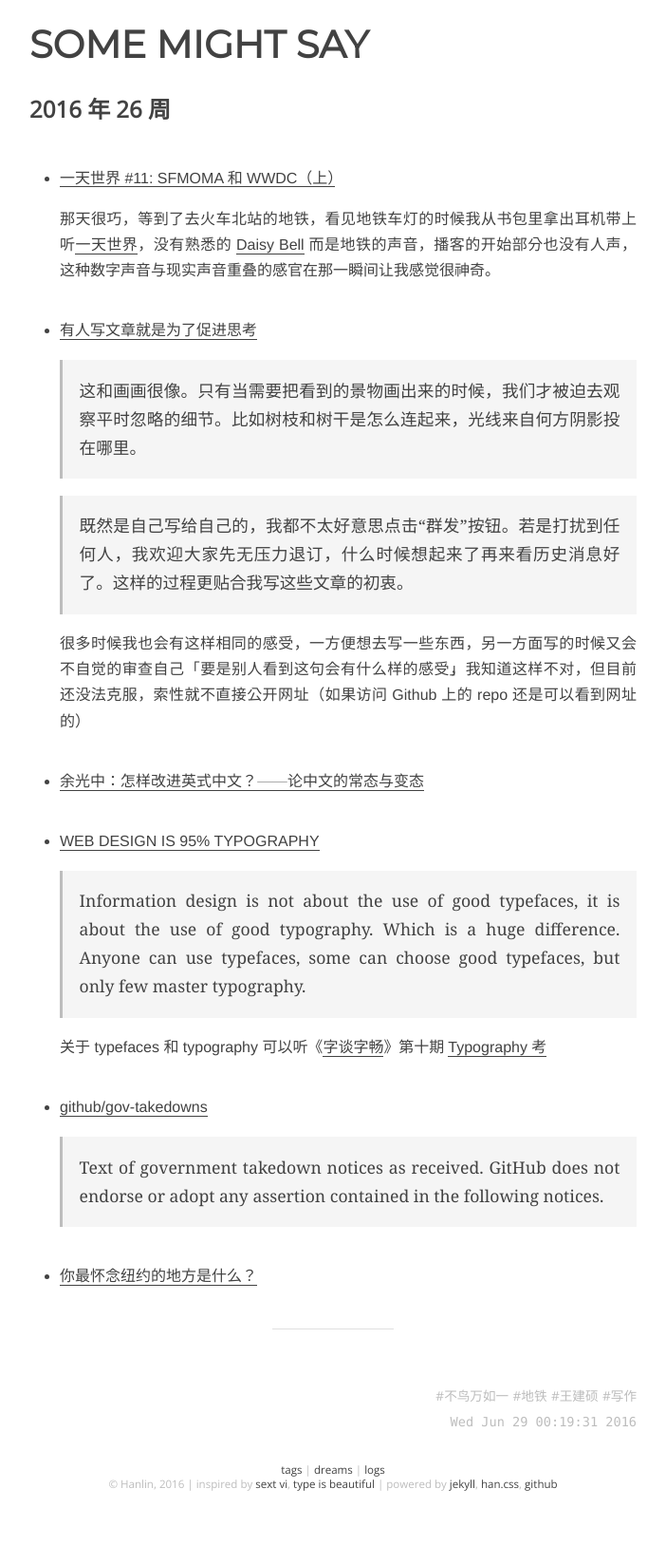
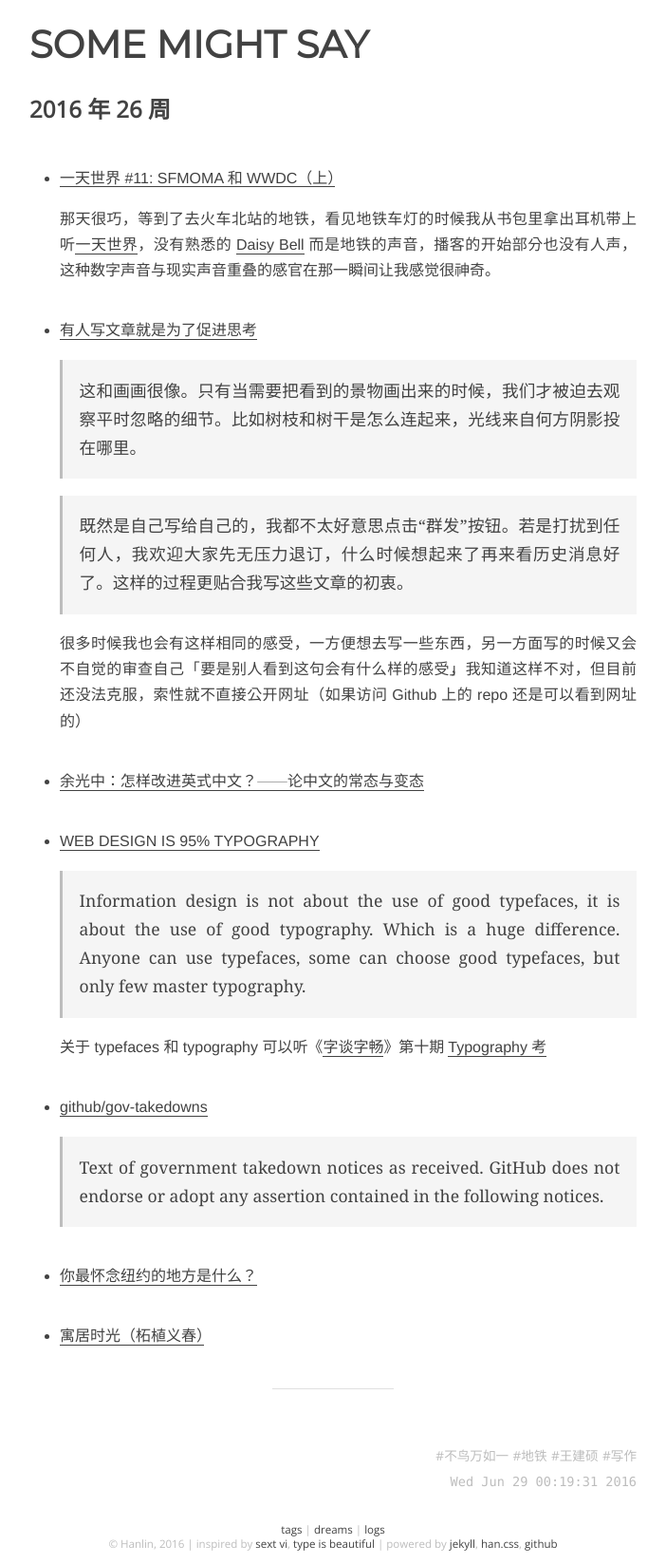
Before and after one commit to onion7878/word, a Jekyll site: the page built from _posts/logs/2016-04-11-26.md, in a window 1280 px wide. Shown: the whole page at 95% size, without its empty margins (289-991 px from the left). Built offline with Jekyll 4.4.1, drawn with Linux system fonts in a browser that asks for light colours; before the commit the page ends 1584 px from its top, so only the background shows below that.

Commit message:
new item

```diff
--- a/_posts/logs/2016-04-11-26.md
+++ b/_posts/logs/2016-04-11-26.md
@@ -34,4 +34,6 @@ tags: [不鸟万如一, 地铁, 王建硕, 写作]
 
 - [你最怀念纽约的地方是什么？](http://blog.farmostwood.net/828.html)
 
+- [寓居时光（柘植义春）](http://mp.weixin.qq.com/s?__biz=MzAwNDAzMzcyMA%3D%3D&idx=1&mid=2651214275&sn=9b33e8c93b616759e1db15779368f0ed)
+
 ---
```
